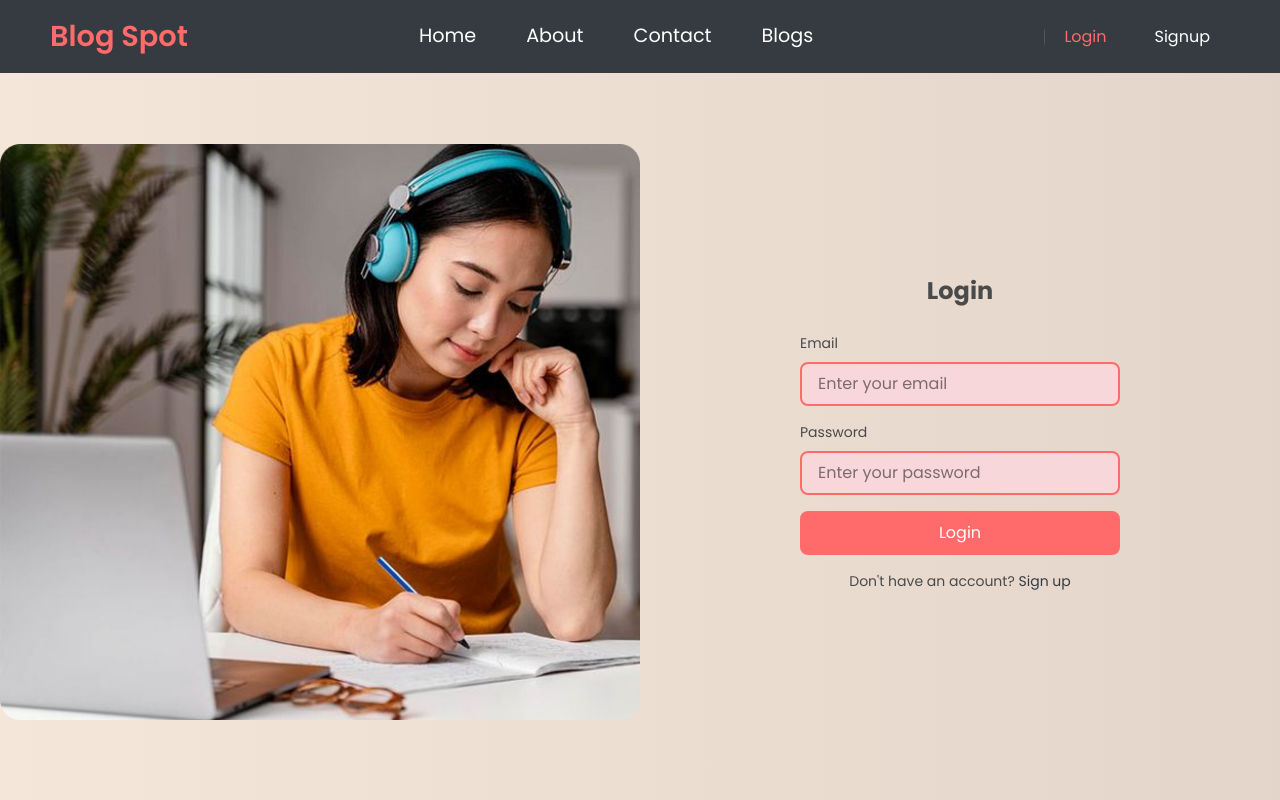
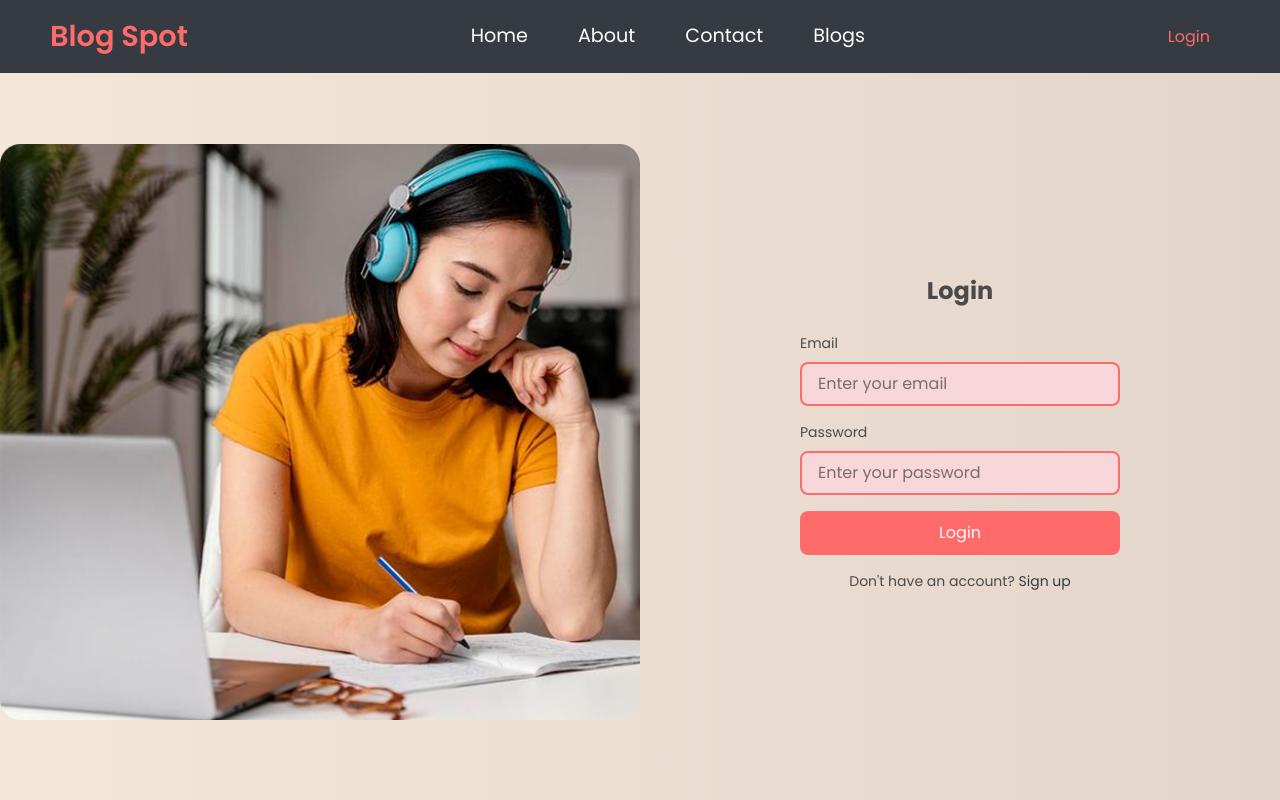
Before and after one commit to theaatosh/Blog-Project, a React (Vite) app in the folder Client/: page /login in a window 1280 px wide. Shown: the top 800 px of the page. Built offline with nearby package versions, Linux system fonts and the light colour scheme.

Commit message:
changes made

```diff
--- a/Client/src/components/Button/Button.module.css
+++ b/Client/src/components/Button/Button.module.css
@@ -24,7 +24,8 @@
     width: 100%;
     height: 100%;
     border-radius: 10px;
-    background: rgba(183, 157, 157, 0.3);
+    z-index: -999;
+    background-color: #FF6B6B;
     transform: translateX(-100%);
     transition: transform 0.4s ease-in-out;
 }
--- a/Client/src/components/Navbar/Navbar.jsx
+++ b/Client/src/components/Navbar/Navbar.jsx
@@ -7,10 +7,8 @@ import { Link, NavLink } from "react-router-dom";
 import { ToastContainer } from "react-toastify";
 import "react-toastify/dist/ReactToastify.css";
 import Button from '../Button/Button';
-import { storeContext } from '../../context/StoreContext';
 const Navbar = () => {
   const [isMenuOpen,setIsMenuOpen]=useState(false)
-  const{token}=useContext(storeContext)
 
   const handleMenuToggle=()=>{
     setIsMenuOpen((prev)=>!prev)
@@ -29,7 +27,7 @@ const Navbar = () => {
 
          <div className={styles.auth_div}>
          <NavLink to='/login'><Button text={"Login"} path={'/login'} /></NavLink>
-         <NavLink to='/signup'><Button text={"Signup"} path={'/signup'}/></NavLink>
+         {/* <NavLink to='/signup'><Button text={"Signup"} path={'/signup'}/></NavLink> */}
          </div>
 
 
--- a/Client/src/sections/SearchBlog/SearchBlog.jsx
+++ b/Client/src/sections/SearchBlog/SearchBlog.jsx
@@ -17,7 +17,7 @@ export const SearchBlog = () => {
       },
       date: "25th January, 2025",
     },
-    {
+      {
       id: 2,
       category: "Health & Wellness",
       title: "Mindful Eating: A Guide to Better Health",
```
